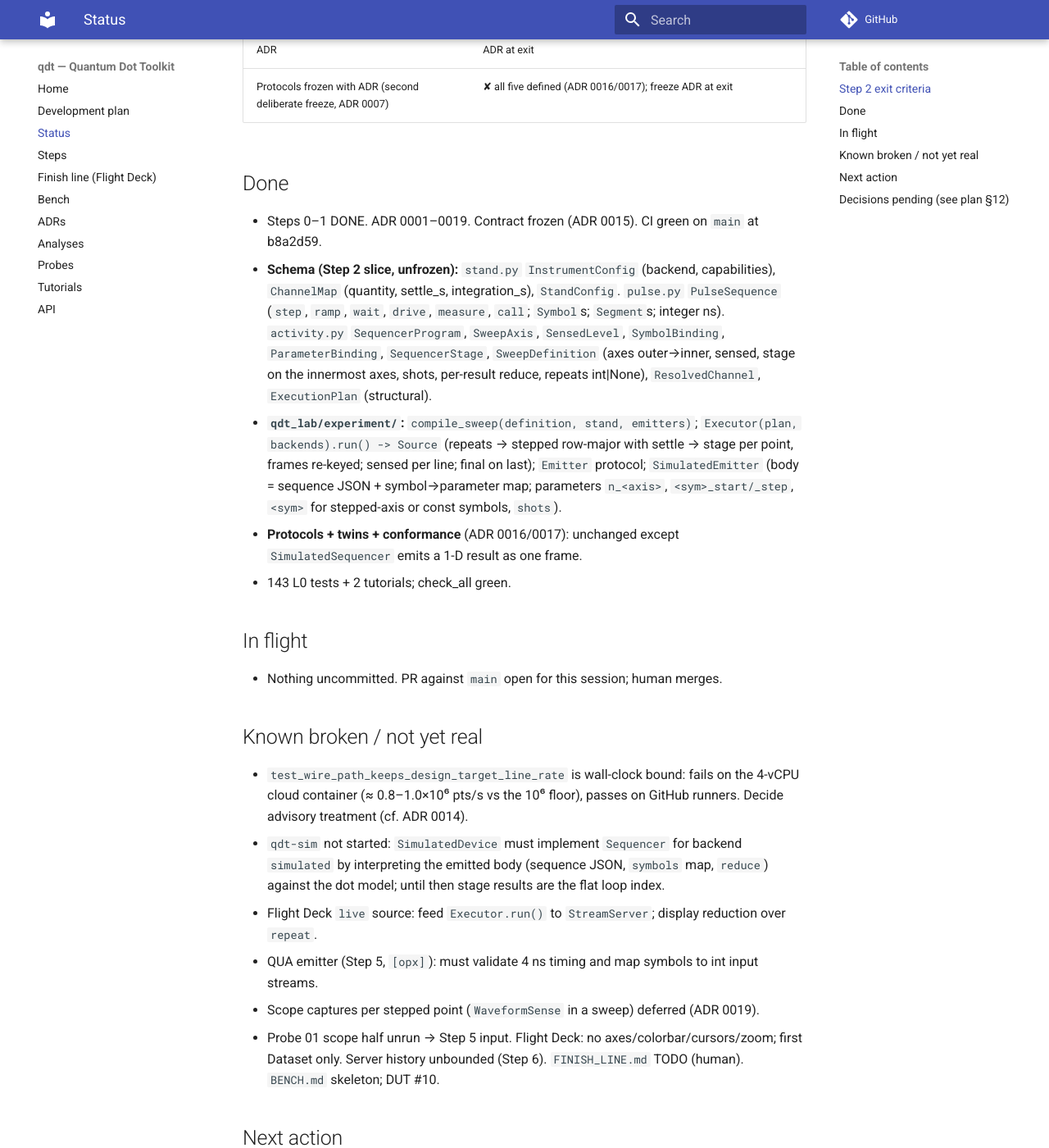
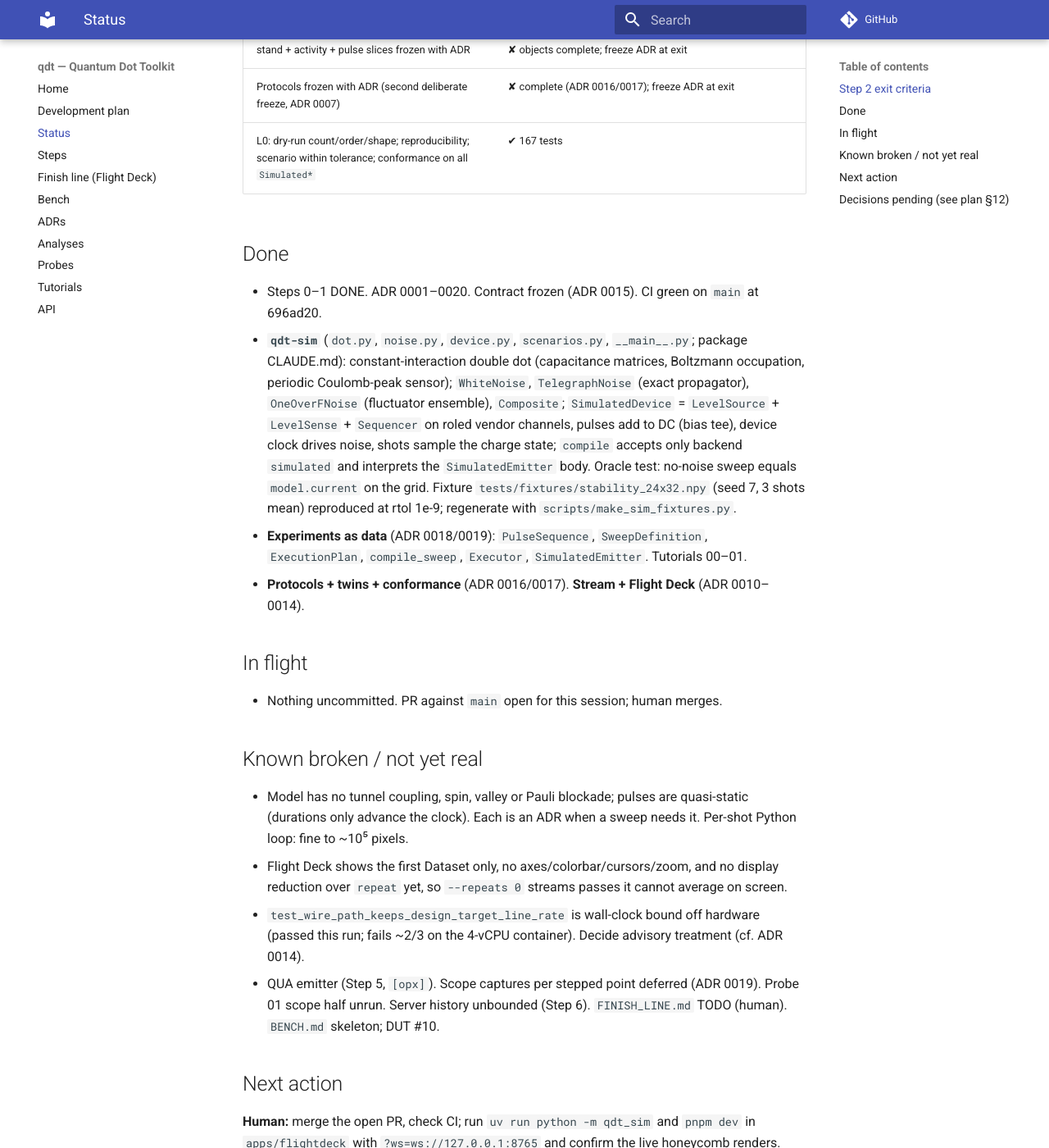
Before and after one commit to CowboyQuantum/qdt, an MkDocs documentation site: the page built from docs/STATUS.md, in a window 1280 px wide and 1400 px high, scrolled down 611 px. Shown: the whole window at 82% size. Built offline with MkDocs 1.6.1 and Material for MkDocs 9.7.7, drawn with Linux system fonts in a browser that asks for light colours; comment, search, counter and statistics services are not loaded; some of the changed text lies outside the part shown.

Commit message:
docs: STATUS — qdt-sim landed; first Step 2 exit criterion met; next is the Step 2 freeze
Co-Authored-By: Claude Fable 5.1 <noreply@anthropic.com>
Claude-Session: https://claude.ai/code/session_01Bc8VuAgioCmycqw682fpn6

```diff
--- a/docs/STATUS.md
+++ b/docs/STATUS.md
@@ -4,57 +4,54 @@
 > A fresh session must be able to continue from this file alone.
 
 **Current step:** 2 — Experiments over a simulated device → `docs/steps/02-experiments-over-simulated-device.md`
-**Branch:** `claude/session-plan-review-wudauu` (session-assigned name; restarted from `main` after PR #3.
+**Branch:** `claude/session-plan-review-wudauu` (session-assigned name; restarted from `main` after PR #4.
 Every session ends with a PR against `main`; the human merges)
-**Last session:** 2026-10-12 — session (10): experiments as data. `PulseSequence` (ADR 0018, amends plan
-§10), `SweepDefinition` + `ExecutionPlan` (ADR 0019), `qdt_lab/experiment/` compiler, executor, `Emitter`
-protocol + `SimulatedEmitter`. Tutorial 01 runs a stability diagram end to end on simulated backends.
+**Last session:** 2026-10-12 — session (11): `qdt-sim` written fresh (ADR 0020): `DoubleDotModel`, noise
+models, `SimulatedDevice` behind all three protocols, scenarios + committed fixture, `python -m qdt_sim`
+streams a stability diagram live. The first Step 2 exit criterion is met end to end.
 
 ## Step 2 exit criteria
 | Criterion | State |
 |---|---|
-| `SweepDefinition` round-trips and runs on `SimulatedDevice`, live in Flight Deck | ◐ round-trips and runs on the generic `SimulatedSequencer` (flat index); `qdt-sim` `SimulatedDevice` ✘; Flight Deck `live` source ✘ |
-| stand + activity (+ pulse) slices frozen with ADR | ✘ all objects exist (`stand.py`, `activity.py`, `pulse.py`); freeze ADR at exit |
-| Protocols frozen with ADR (second deliberate freeze, ADR 0007) | ✘ all five defined (ADR 0016/0017); freeze ADR at exit |
+| `SweepDefinition` round-trips and runs on `SimulatedDevice`, live in Flight Deck | ✔ `python -m qdt_sim` → `StreamServer` → Flight Deck `?ws=`; collected over WebSocket in the session (32² and 96² maps). Human to eyeball in the browser |
+| stand + activity + pulse slices frozen with ADR | ✘ objects complete; freeze ADR at exit |
+| Protocols frozen with ADR (second deliberate freeze, ADR 0007) | ✘ complete (ADR 0016/0017); freeze ADR at exit |
+| L0: dry-run count/order/shape; reproducibility; scenario within tolerance; conformance on all `Simulated*` | ✔ 167 tests |
 
 ## Done
-- Steps 0–1 DONE. ADR 0001–0019. Contract frozen (ADR 0015). CI green on `main` at b8a2d59.
-- **Schema (Step 2 slice, unfrozen):** `stand.py` `InstrumentConfig` (backend, capabilities), `ChannelMap`
-  (quantity, settle_s, integration_s), `StandConfig`. `pulse.py` `PulseSequence` (`step`, `ramp`, `wait`,
-  `drive`, `measure`, `call`; `Symbol`s; `Segment`s; integer ns). `activity.py` `SequencerProgram`,
-  `SweepAxis`, `SensedLevel`, `SymbolBinding`, `ParameterBinding`, `SequencerStage`, `SweepDefinition`
-  (axes outer→inner, sensed, stage on the innermost axes, shots, per-result reduce, repeats int|None),
-  `ResolvedChannel`, `ExecutionPlan` (structural).
-- **`qdt_lab/experiment/`:** `compile_sweep(definition, stand, emitters)`; `Executor(plan, backends).run()
-  -> Source` (repeats → stepped row-major with settle → stage per point, frames re-keyed; sensed per line;
-  final on last); `Emitter` protocol; `SimulatedEmitter` (body = sequence JSON + symbol→parameter map;
-  parameters `n_<axis>`, `<sym>_start/_step`, `<sym>` for stepped-axis or const symbols, `shots`).
-- **Protocols + twins + conformance** (ADR 0016/0017): unchanged except `SimulatedSequencer` emits a 1-D
-  result as one frame.
-- 143 L0 tests + 2 tutorials; check_all green.
+- Steps 0–1 DONE. ADR 0001–0020. Contract frozen (ADR 0015). CI green on `main` at 696ad20.
+- **`qdt-sim`** (`dot.py`, `noise.py`, `device.py`, `scenarios.py`, `__main__.py`; package CLAUDE.md):
+  constant-interaction double dot (capacitance matrices, Boltzmann occupation, periodic Coulomb-peak
+  sensor); `WhiteNoise`, `TelegraphNoise` (exact propagator), `OneOverFNoise` (fluctuator ensemble),
+  `Composite`; `SimulatedDevice` = `LevelSource` + `LevelSense` + `Sequencer` on roled vendor channels,
+  pulses add to DC (bias tee), device clock drives noise, shots sample the charge state; `compile` accepts
+  only backend `simulated` and interprets the `SimulatedEmitter` body. Oracle test: no-noise sweep equals
+  `model.current` on the grid. Fixture `tests/fixtures/stability_24x32.npy` (seed 7, 3 shots mean)
+  reproduced at rtol 1e-9; regenerate with `scripts/make_sim_fixtures.py`.
+- **Experiments as data** (ADR 0018/0019): `PulseSequence`, `SweepDefinition`, `ExecutionPlan`,
+  `compile_sweep`, `Executor`, `SimulatedEmitter`. Tutorials 00–01.
+- **Protocols + twins + conformance** (ADR 0016/0017). **Stream + Flight Deck** (ADR 0010–0014).
 
 ## In flight
 - Nothing uncommitted. PR against `main` open for this session; human merges.
 
 ## Known broken / not yet real
-- `test_wire_path_keeps_design_target_line_rate` is wall-clock bound: fails on the 4-vCPU cloud container
-  (≈ 0.8–1.0×10⁶ pts/s vs the 10⁶ floor), passes on GitHub runners. Decide advisory treatment (cf. ADR 0014).
-- `qdt-sim` not started: `SimulatedDevice` must implement `Sequencer` for backend `simulated` by
-  interpreting the emitted body (sequence JSON, `symbols` map, `reduce`) against the dot model; until then
-  stage results are the flat loop index.
-- Flight Deck `live` source: feed `Executor.run()` to `StreamServer`; display reduction over `repeat`.
-- QUA emitter (Step 5, `[opx]`): must validate 4 ns timing and map symbols to int input streams.
-- Scope captures per stepped point (`WaveformSense` in a sweep) deferred (ADR 0019).
-- Probe 01 scope half unrun → Step 5 input. Flight Deck: no axes/colorbar/cursors/zoom; first Dataset
-  only. Server history unbounded (Step 6). `FINISH_LINE.md` TODO (human). `BENCH.md` skeleton; DUT #10.
+- Model has no tunnel coupling, spin, valley or Pauli blockade; pulses are quasi-static (durations only
+  advance the clock). Each is an ADR when a sweep needs it. Per-shot Python loop: fine to ~10⁵ pixels.
+- Flight Deck shows the first Dataset only, no axes/colorbar/cursors/zoom, and no display reduction over
+  `repeat` yet, so `--repeats 0` streams passes it cannot average on screen.
+- `test_wire_path_keeps_design_target_line_rate` is wall-clock bound off hardware (passed this run; fails
+  ~2/3 on the 4-vCPU container). Decide advisory treatment (cf. ADR 0014).
+- QUA emitter (Step 5, `[opx]`). Scope captures per stepped point deferred (ADR 0019). Probe 01 scope
+  half unrun. Server history unbounded (Step 6). `FINISH_LINE.md` TODO (human). `BENCH.md` skeleton; DUT #10.
 
 ## Next action
-**Human:** merge the open PR, check CI.
-**Then** a session on `qdt-sim`: import `quantum_dot_sim`, expose `DoubleDotValley` as `SimulatedDevice`
-implementing `Sequencer` (interpret the `simulated` body: levels at `measure` time → sensor current via the
-dot model; shots add noise; `reduce` honoured) and `LevelSource`/`LevelSense` for DC gates; a committed
-scenario fixture and the L0 "reproduces within tolerance" test; then the Flight Deck `live` source
-(`StreamServer.feed(Executor.run())`) and a stability diagram live, which closes the first exit criterion.
+**Human:** merge the open PR, check CI; run `uv run python -m qdt_sim` and `pnpm dev` in `apps/flightdeck`
+with `?ws=ws://127.0.0.1:8765` and confirm the live honeycomb renders.
+**Then** close Step 2: a session on `step-2/freeze` writes the two freeze ADRs (capability protocols; stand +
+activity + pulse slices), reviews each protocol signature and schema object against what the executor and
+`SimulatedDevice` actually needed, adds the Flight Deck display reduction over `repeat` if small, marks the
+step DONE and opens Step 3 (registry).
 
 ## Decisions pending (see plan §12)
 - #10 surrogate DUT design — by Step 5 entry. #2 `payload_hdf5` location — Step 3.
```
